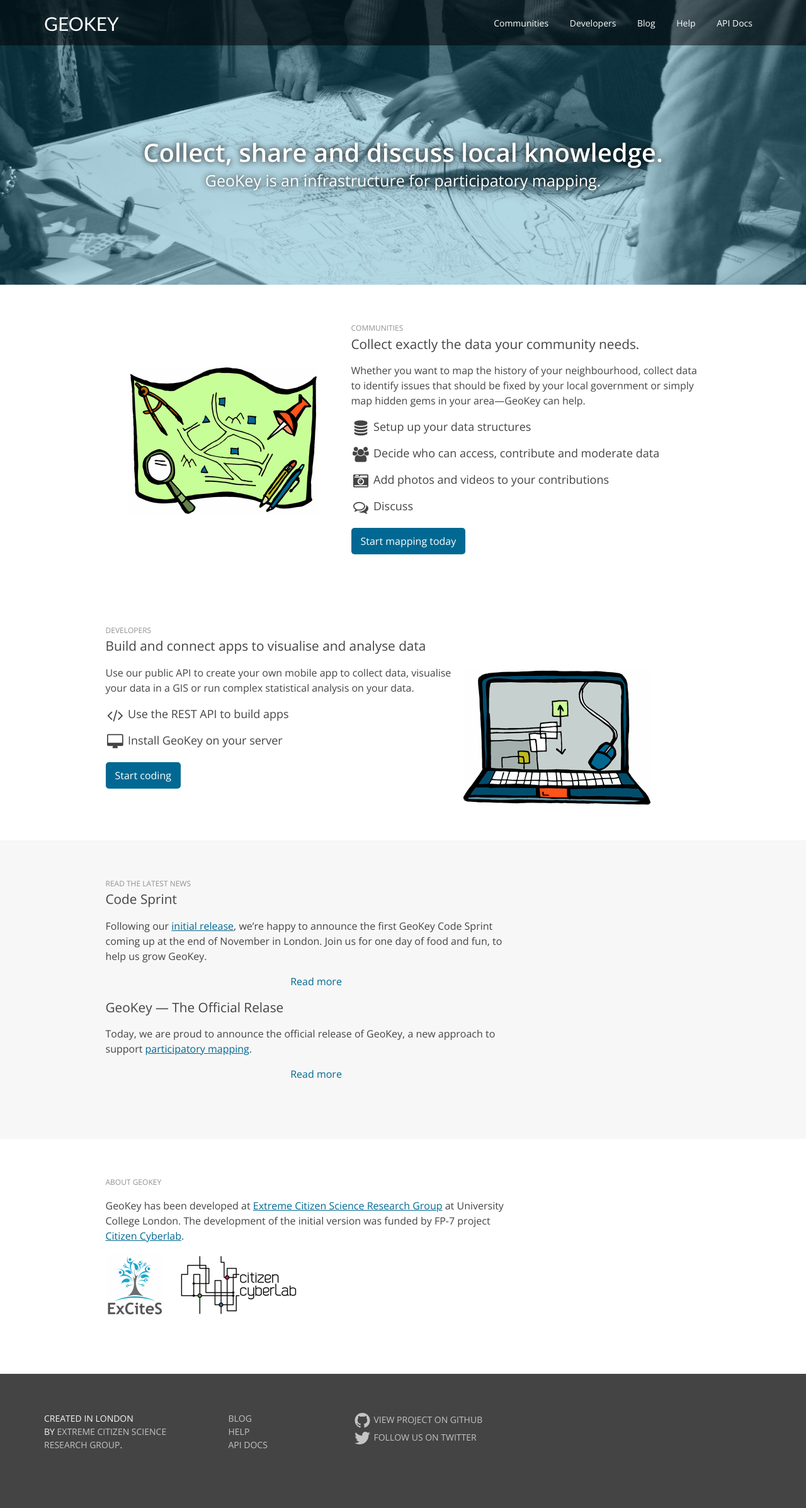
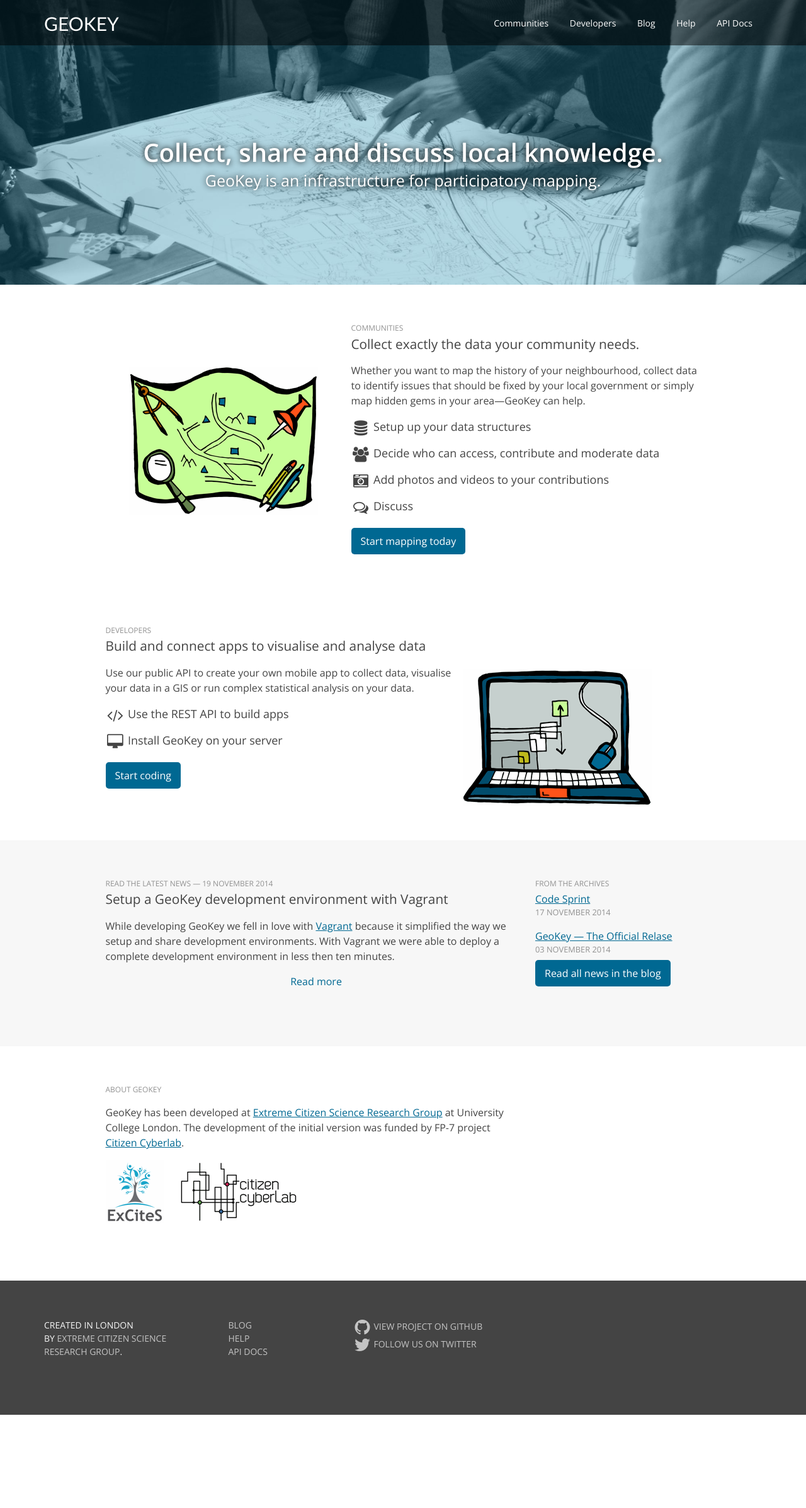
Before and after one commit to ExCiteS/geokey-website, a Jekyll site: the page built from index.html, in a window 1280 px wide. Shown: the whole page at 63% size. Built offline with Jekyll 4.4.1, drawn with Linux system fonts in a browser that asks for light colours; nearby versions of some CDN libraries; some web fonts are replaced; Markdown is read by kramdown in place of the engine named in the settings; after the commit the page ends 2246 px from its top, so only the background shows below that.

Commit message:
Vagrant blog + tutorial

```diff
--- /dev/null
+++ b/_posts/2014-11-19-vagrant.md
@@ -0,0 +1,12 @@
+---
+layout: post
+title:  "Setup a GeoKey development environment with Vagrant"
+author: Oliver Roick
+author_link: "https://twitter.com/oliverroick"
+date:   2014-11-19 10:00:00
+categories: news
+---
+
+While developing GeoKey we fell in love with [Vagrant](https://www.vagrantup.com/) because it simplified the way we setup and share development environments. With Vagrant we were able to deploy a complete development environment in less then ten minutes.
+
+We created and released a Vagrant box that you can use to setup your development environment in less than ten minutes. The box is available from our [Vagrant Cloud](https://vagrantcloud.com/excites/boxes/geokey-debian); read [the tutorial](/help/vagrant.html) on how to use it.
--- a/developers/index.html
+++ b/developers/index.html
@@ -37,6 +37,10 @@
                     <li>
                         <h6><a href="/help/how-to-install.html">How to install</a></h6>
                         <p>A comprehensive guide to installing GeoKey on a Debian system with Apache and mod_wsgi.</p>
+                    </li>
+                    <li>
+                        <h6><a href="/help/vagrant.html">Setup a development environment</a></h6>
+                        <p>Learn how to setup your personal development enviroment in just under 10 minutes.</p>
                     </li>
                     <li>
                         <h6><a href="/help/how-to-update.html">How to update</a></h6>
--- a/help/index.html
+++ b/help/index.html
@@ -114,6 +114,10 @@
                         <p>A complete guide to installing GeoKey on a Debian system with Apache and mod_wsgi.</p>
                     </li>
                     <li>
+                        <h6><a href="/help/vagrant.html">Setup a development environment</a></h6>
+                        <p>Learn how to setup your personal development enviroment in just under 10 minutes.</p>
+                    </li>
+                    <li>
                         <h6><a href="/help/how-to-update.html">How to update</a></h6>
                         <p>How to update the system to the latest version</p>
                     </li>
--- a/index.html
+++ b/index.html
@@ -50,30 +50,20 @@
     <div class="container">
         <div class="row">
             <div class="col-lg-7 col-lg-offset-1 col-sm-8">
-                <h2><span>Read the latest news</span>{{ site.posts.first.title }}</h2>
+                <h2><span>Read the latest news — {{ site.posts.first.date | date_to_long_string }}</span>{{ site.posts.first.title }}</h2>
                 {{ site.posts.first.excerpt }}
                 <p class="centered"><a href="{{ site.posts.first.url }}" class="no-underline"><span class="octicon octicon-arrow-right"></span> Read more</a></p>
-
-                {% for post in site.posts limit:7 %}
-                    {% if forloop.index0 > 0 %}
-                        <h2>{{ post.title }}</h2>
-                        {{ post.excerpt }}
-                        <p class="centered"><a href="{{ post.url }}" class="no-underline"><span class="octicon octicon-arrow-right"></span> Read more</a></p>
-                    {% endif %}
-                {% endfor %}
         </div>
-
-            <!-- <div class="archive col-sm-3">
+        <div class="archive col-lg-4">
             <h2><span>From the archives</span></h2>
             <ul>
             {% for post in site.posts limit:7 %}
                 {% if forloop.index0 > 0 %}
-                    <li><a href="{{ post.url }}">{{ post.title }}</a></li>
+                <li><a href="{{ post.url }}">{{ post.title }}</a><time datetime="{{ post.date | date_to_xmlschema }}" itemprop="published">{{ post.date | date_to_long_string }}</time></li>
                 {% endif %}
             {% endfor %}
                 <li><a href="blog/" class="btn">Read all news in the blog</a></li>
             </ul>
-            </div> -->
         </div>
     </div>
 </section>
```
Also changed, not shown: _drafts/2014-11-19-vagrant.md (deleted, +0 -71 lines), _help/vagrant.md (added, +81 -0 lines), css/main.scss (+18 -0 lines), build/css/global.css, 1 other file. Lines whose indentation alone changed are shown as unchanged.
